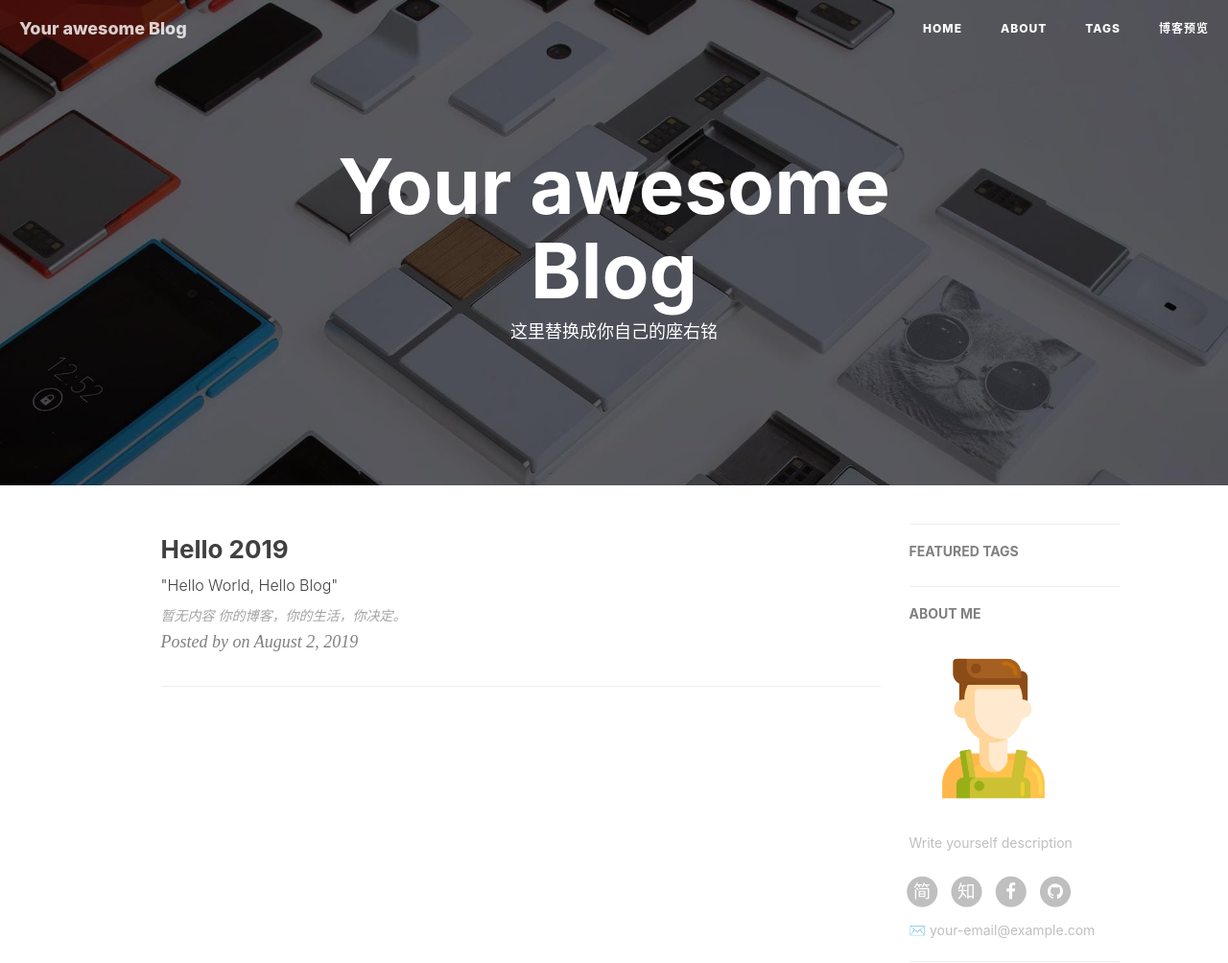
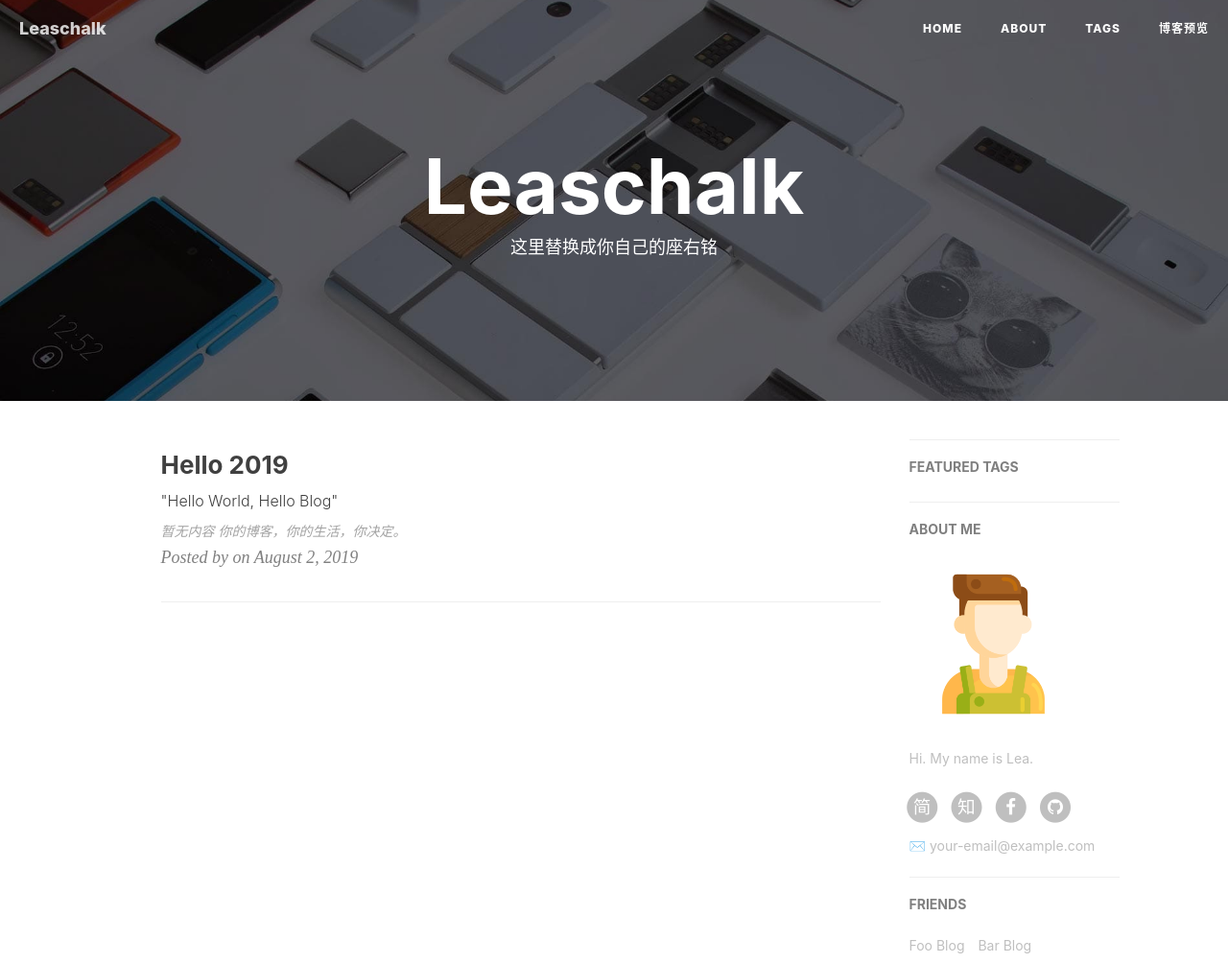
Before and after one commit to Lelinah/lelinah.github.io, a Jekyll site: the page built from index.html, in a window 1280 px wide, cut to the strip 0-1004 px from the top of the page. Shown: the whole strip at 96% size. Built offline with Jekyll 4.4.1, drawn with Linux system fonts in a browser that asks for light colours; nearby versions of some CDN libraries; library files that are not in the unit come from our copies; the list of posts is cut into pages by our own code; a file with an impossible date is left out.

Commit message:
Update _config.yml

```diff
--- a/_config.yml
+++ b/_config.yml
@@ -16,7 +16,7 @@
 
 # ---- 1、基本配置
 
-title: Your awesome Blog # 你的博客名称，如：唐太宗的博客，以下配置如无特别说明，英文中文都OK
+title: Leaschalk # 你的博客名称，如：唐太宗的博客，以下配置如无特别说明，英文中文都OK
 SEOTitle: XXX Blog # 这个是显示在浏览器Tab上的标题，如未指定该配置参数，系统会默认显示上面的title
 header-img: img/tag-bg.jpg # 这个定义了博客首页的顶部背景图，可以根据自己的喜好，设置不同的图
 email: your-email@example.com # 你的邮箱，如：84787843@qq.com，右边头像栏底下显示
@@ -30,7 +30,7 @@ github_repo: "https://github.com/<your-name>/<your-name>.github.io.git"
 # ---- 2、侧边栏配置
 
 sidebar: true # 是否使用侧边栏（头像，简介...），看个人喜好吧，我这里启用
-sidebar-about-description: "Write yourself description" # 你的简介，如果上面设置false，这里可不填
+sidebar-about-description: "Hi. My name is Lea. " # 你的简介，如果上面设置false，这里可不填
 sidebar-avatar: /img/your_head_icon.png # 你的头像图片的地址
 
 # ---- 3、社交账号配置
```
